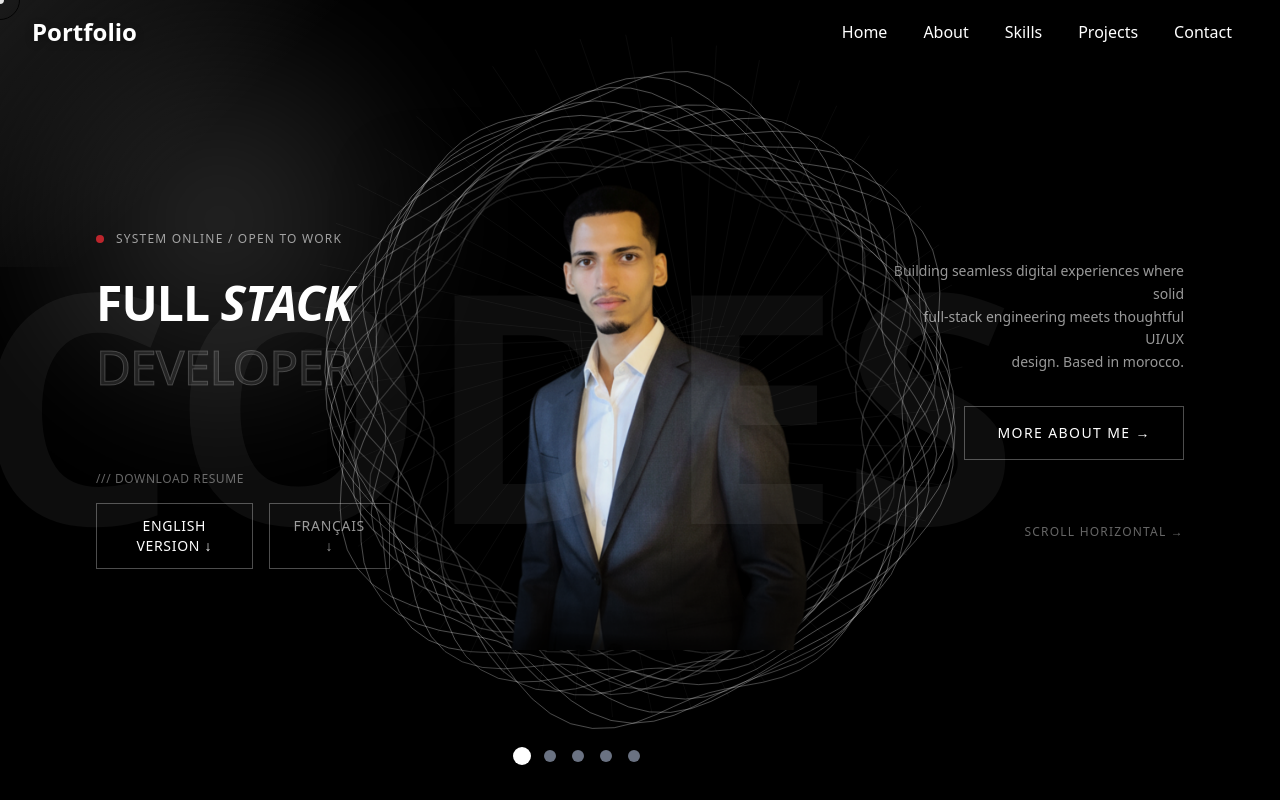
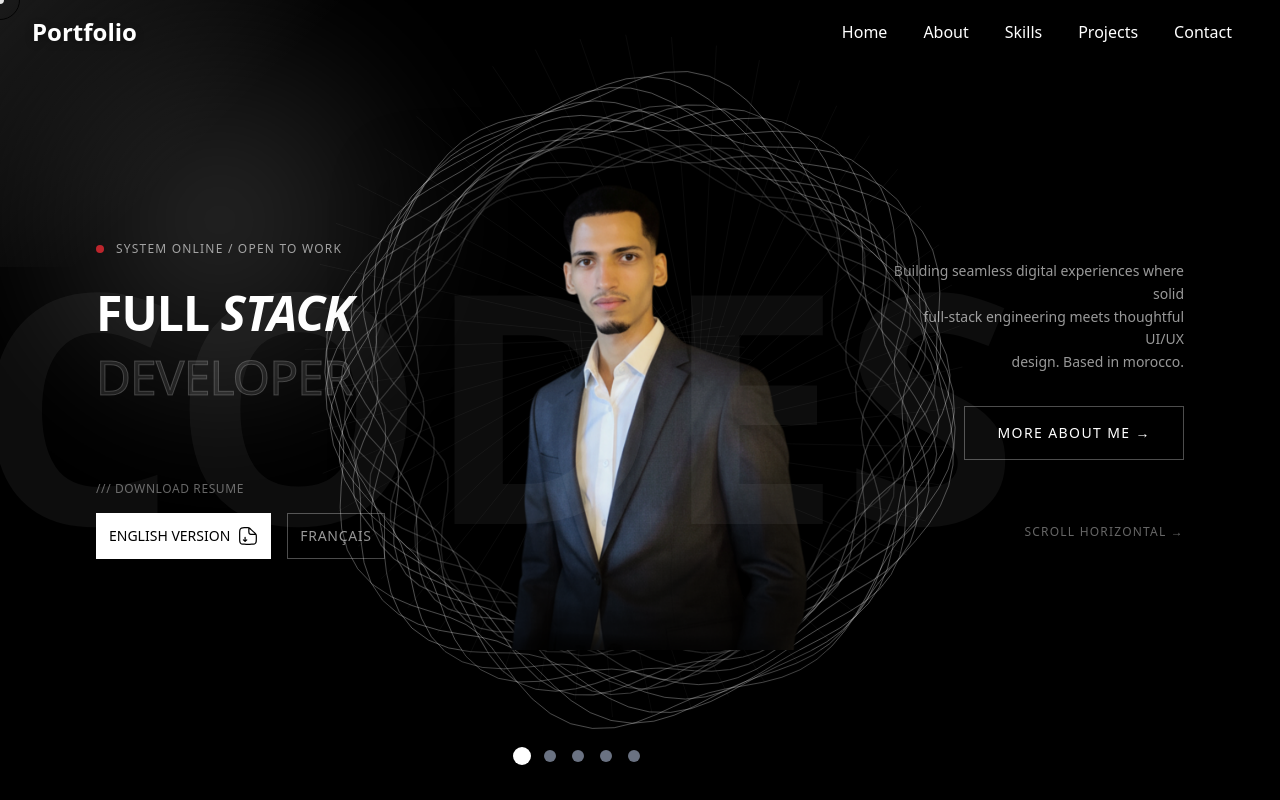
Before and after one commit to saljaoui/portfolio, a Next.js app: page / in a window 1280 px wide. Built offline with nearby package versions, Linux system fonts and the light colour scheme.

Commit message:
`Updated Hero component with new light effects and button styles`

```diff
--- a/components/sections/Hero.tsx
+++ b/components/sections/Hero.tsx
@@ -223,11 +223,17 @@ export default function Hero() {
             /// DOWNLOAD RESUME
           </p>
           <div className="flex gap-4 mt-4">
-            <button className="px-6 py-3 border border-white/30 text-white text-sm tracking-wider hover:bg-white hover:text-black transition-all">
-              ENGLISH VERSION ↓
+            <button className="px-3 py-3 border border-white/30 bg-white text-black text-sm transition-all flex gap-2">
+              ENGLISH VERSION
+              <svg xmlns="http://www.w3.org/2000/svg" width="20" height="20" viewBox="0 0 24 24">
+                <g fill="currentColor" fillRule="evenodd" clipRule="evenodd">
+                  <path d="M12.25 2.834c-.46-.078-1.088-.084-2.22-.084c-1.917 0-3.28.002-4.312.14c-1.012.135-1.593.39-2.016.812c-.423.423-.677 1.003-.812 2.009c-.138 1.028-.14 2.382-.14 4.29v4c0 1.906.002 3.26.14 4.288c.135 1.006.389 1.586.812 2.01c.423.422 1.003.676 2.009.811c1.028.139 2.382.14 4.289.14h4c1.907 0 3.262-.002 4.29-.14c1.005-.135 1.585-.389 2.008-.812c.423-.423.677-1.003.812-2.009c.138-1.027.14-2.382.14-4.289v-.437c0-1.536-.01-2.264-.174-2.813h-3.13c-1.133 0-2.058 0-2.79-.098c-.763-.103-1.425-.325-1.954-.854c-.529-.529-.751-1.19-.854-1.955c-.098-.73-.098-1.656-.098-2.79V2.835Zm1.5.776V5c0 1.2.002 2.024.085 2.643c.08.598.224.891.428 1.094c.203.204.496.348 1.094.428c.619.083 1.443.085 2.643.085h2.02a45.815 45.815 0 0 0-1.17-1.076l-3.959-3.563A37.2 37.2 0 0 0 13.75 3.61Zm-3.575-2.36c1.385 0 2.28 0 3.103.315c.823.316 1.485.912 2.51 1.835l.107.096l3.958 3.563l.125.112c1.184 1.065 1.95 1.754 2.361 2.678c.412.924.412 1.954.411 3.546v.661c0 1.838 0 3.294-.153 4.433c-.158 1.172-.49 2.121-1.238 2.87c-.749.748-1.698 1.08-2.87 1.238c-1.14.153-2.595.153-4.433.153H9.944c-1.838 0-3.294 0-4.433-.153c-1.172-.158-2.121-.49-2.87-1.238c-.748-.749-1.08-1.698-1.238-2.87c-.153-1.14-.153-2.595-.153-4.433V9.944c0-1.838 0-3.294.153-4.433c.158-1.172.49-2.121 1.238-2.87c.75-.749 1.701-1.08 2.878-1.238c1.144-.153 2.607-.153 4.455-.153h.202Z" />
+                  <path d="M7.987 19.047a.75.75 0 0 0 1.026 0l2-1.875a.75.75 0 0 0-1.026-1.094l-.737.69V13.5a.75.75 0 1 0-1.5 0v3.269l-.737-.691a.75.75 0 1 0-1.026 1.094l2 1.875Z" />
+                </g>
+              </svg>
             </button>
-            <button className="px-6 py-3 border border-white/30 text-white/60 text-sm tracking-wider hover:bg-white hover:text-black transition-all">
-              FRANÇAIS ↓
+            <button className="px-3 py-3 border border-white/30 text-white/60 text-sm tracking-wider hover:bg-white hover:text-black transition-all flex gap-2">
+              FRANÇAIS
             </button>
           </div>
         </div>
--- a/components/ui/MouseFollower.jsx
+++ b/components/ui/MouseFollower.jsx
@@ -105,7 +105,7 @@ export default function SmoothMouseFollower() {
       <div
         ref={dotRef}
         className={`fixed top-0 left-0 pointer-events-none z-50 will-change-transform transition-[width,height] duration-200 ${
-          isHovering ? 'w-8 h-8' : 'w-2 h-2'
+          isHovering ? 'w-10 h-10' : 'w-2 h-2'
         }`}
         style={{
           mixBlendMode: 'difference',
```
Lines whose indentation alone changed are shown as unchanged.
